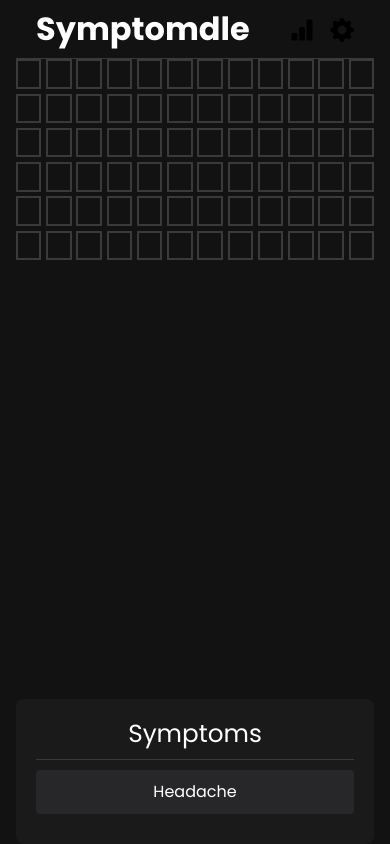
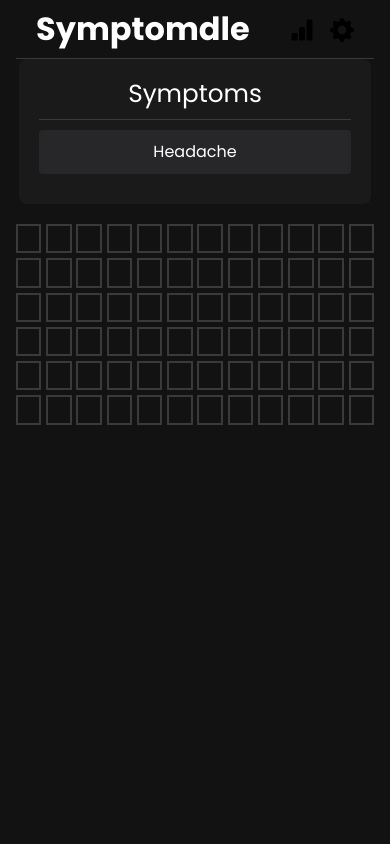
Before and after one commit to kylestanfield/Symptomdle, a React (Create React App) app: page / in a window 390 px wide. Built offline with nearby package versions, Linux system fonts and the light colour scheme.

Commit message:
Fix mobile spacing. No gemini required

```diff
--- a/src/App.css
+++ b/src/App.css
@@ -31,7 +31,7 @@ body {
   display: flex;
   flex-direction: column;
   height: 100%;
-  max-width: 68.75rem; /* 1100px */
+  max-width: 75.75rem; /* 1100px */
   margin: 0 auto;
   padding: 0.625rem; /* 10px */
   box-sizing: border-box;
@@ -85,7 +85,7 @@ body {
   flex-direction: column;
   justify-content: flex-start;
   align-items: center;
-  flex-grow: 1;
+  flex-grow: 0;
   min-width: 300px;
 }
 
@@ -202,7 +202,7 @@ body {
 }
 
 /* Mobile-first responsive design */
-@media (max-width: 900px) {
+@media (max-width: 1200px) {
   .App {
     padding: 0;
     margin: 0 1rem;
@@ -210,16 +210,19 @@ body {
 
   .main-content {
     flex-direction: column;
-    align-items: stretch;
+    justify-content: flex-start;
+    align-items: center;
     gap: 1.25rem; /* 20px */
     padding: 0;
     box-sizing: border-box;
   }
 
   .symptoms-container {
-    width: 100%;
+    /* width: 100%; */
+    justify-content: center;
     max-width: none;
     margin-top: 0;
+    order: -1;
   }
 
   .App-header {
```
